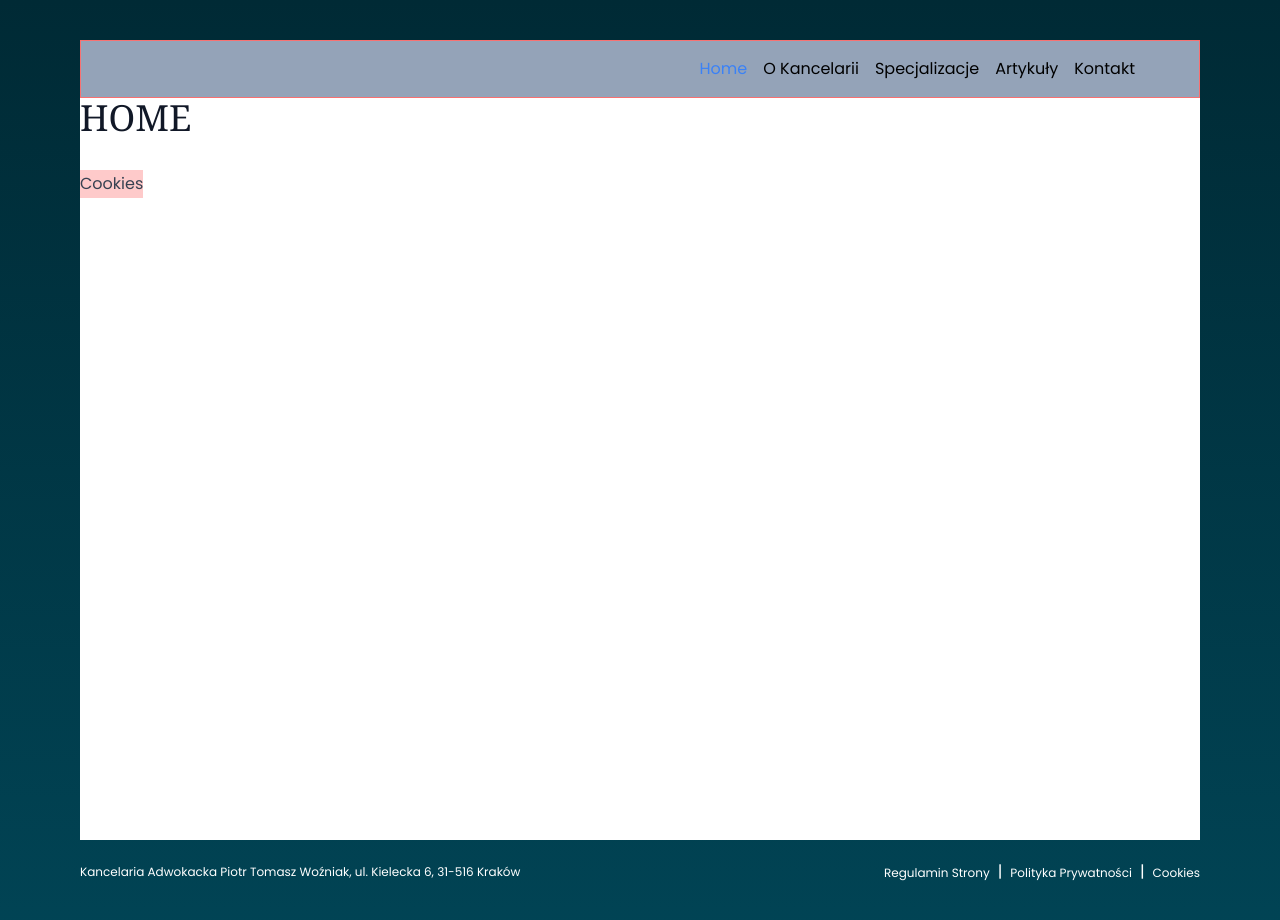
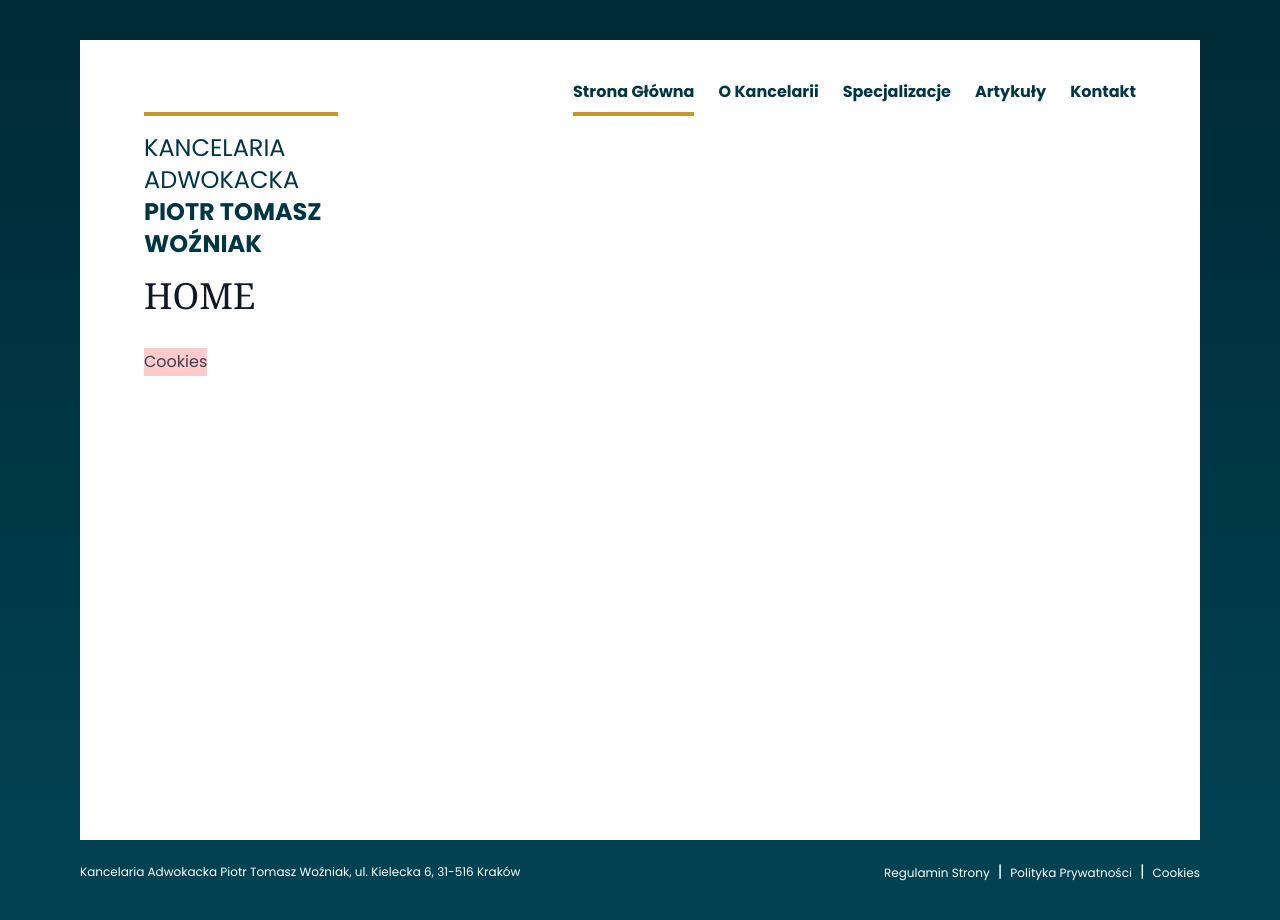
Before and after one commit to AllTwinkleStars/piotrek, a Next.js app: page / in a window 1280 px wide. Shown: the top 920 px of the page. Built offline with nearby package versions, Linux system fonts and the light colour scheme.

Commit message:
add logo and update header

```diff
--- a/app/components/header/NavBar.js
+++ b/app/components/header/NavBar.js
@@ -13,7 +13,7 @@ export default function NavBar({pages}) {
 
         return (
                 <Link
-                    className={isActive ? "text-blue-500" : ""}
+                    className={isActive ? "border-b-4 border-sheen-gold pb-2" : ""}
                     key={page.id}
                     href={page.href}>{page.name}
                 </Link>
@@ -24,8 +24,8 @@ export default function NavBar({pages}) {
     console.log(pathname);
  return(
     <nav>
-        <div className="py-4 px-16 mx-auto border border-red-400 bg-slate-400">
-            <div className="flex justify-end gap-x-4">
+        <div className="mx-auto">
+            <div className="flex justify-end gap-x-6 font-bold">
                 {menuItems}
 
 
--- /dev/null
+++ b/app/components/header/completed-header.js
@@ -0,0 +1,39 @@
+import NavBar from './NavBar'
+import Logo from './Logo'
+
+const pages = [
+  {
+    id: "1",
+    name:"Strona Główna",
+    href:"/"
+  },
+  {
+    id: "2",
+    name:"O Kancelarii",
+    href:"/o-kancelarii"
+  },
+  {
+    id: "3",
+    name:"Specjalizacje",
+    href:"/specjalizacje"
+  },
+  {
+    id: "4",
+    name:"Artykuły",
+    href:"/artykuly"
+  },
+  {
+    id: "5",
+    name:"Kontakt",
+    href:"/kontakt"
+  },
+]
+
+export default function Header(){
+    return(
+        <div className='flex justify-between text-rich-black'>
+            <Logo />
+            <NavBar pages={pages}/>
+        </div>
+    )
+}
--- a/app/components/header/logo.js
+++ b/app/components/header/logo.js
@@ -0,0 +1,10 @@
+export default function Logo(){
+    return(
+        <div className="border-t-4 border-sheen-gold py-4 pr-4 text-2xl mt-8">
+            <p className="font-thin">KANCELARIA</p>
+            <p className="font-thin">ADWOKACKA</p>
+            <p className="font-bold">PIOTR TOMASZ</p>
+            <p className="font-bold">WOŹNIAK</p>
+        </div>
+    )
+}
--- a/app/layout.js
+++ b/app/layout.js
@@ -1,10 +1,10 @@
 import './globals.css'
-import NavBar from './components/header/NavBar'
+import Header from './components/header/completed-header'
 import Footer from './components/footer/Stopka'
 import { Poppins } from 'next/font/google';
 
 export const poppins = Poppins({
-  weight: '400',
+  weight: ['400', '700'],
   subsets: ['latin'],
   display: 'swap',
   variable: '--font-poppins',
@@ -15,42 +15,12 @@ export const metadata = {
   description: 'Created by Jasiek',
 }
 
-const pages = [
-  {
-    id: "1",
-    name:"Home",
-    href:"/"
-  },
-  {
-    id: "2",
-    name:"O Kancelarii",
-    href:"/o-kancelarii"
-  },
-  {
-    id: "3",
-    name:"Specjalizacje",
-    href:"/specjalizacje"
-  },
-  {
-    id: "4",
-    name:"Artykuły",
-    href:"/artykuly"
-  },
-  {
-    id: "5",
-    name:"Kontakt",
-    href:"/kontakt"
-  },
-
-]
-
 export default function RootLayout({ children }){
   return (
     <html lang="pl" className={`${poppins.variable}`}>
       <body className="bg-gradient-to-b from-maastricht-blue to-midnight-green px-20 py-10">
-        <div className="h-screen bg-white">
-          <NavBar pages={pages}
-          />
+        <div className="h-screen bg-white py-10 px-16">
+          <Header />
           {children}
         </div>
         <Footer />
--- a/tailwind.config.js
+++ b/tailwind.config.js
@@ -17,6 +17,9 @@ module.exports = {
       fontFamily: {
         sans: ['var(--font-poppins)'],
       },
+      fontWeight: {
+        extrathin: '50',
+      }
     },
   },
   plugins: [
```
Also changed, not shown: app/components/main/Prawo.js (added), app/components/main/Srodek.js (added).
